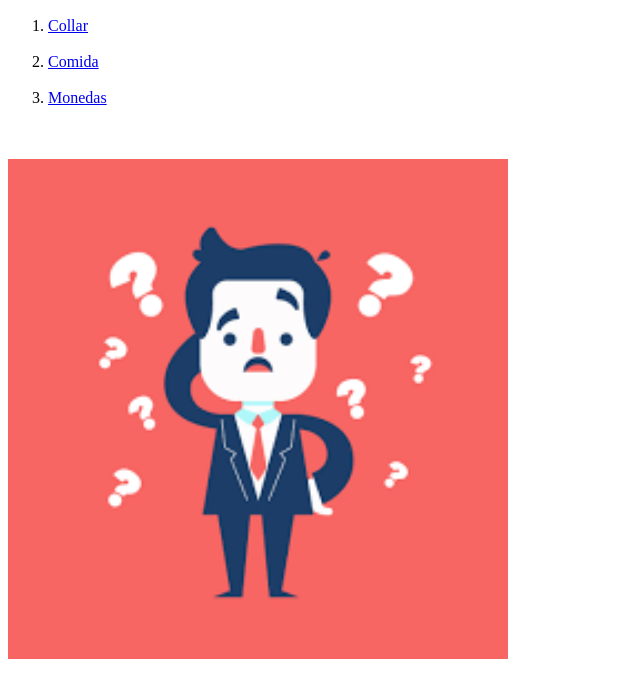
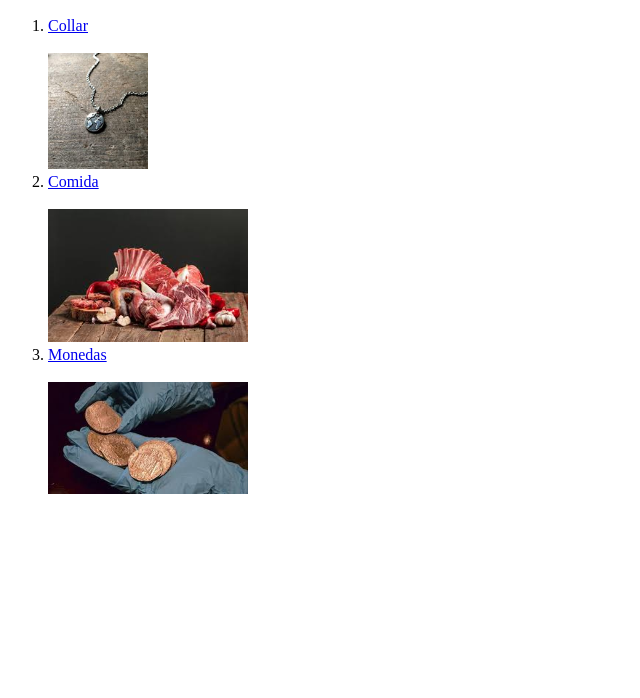
Before and after one commit to JhanGenderson/Aventuragrafica, a plain HTML site: page Collar/index.html in a window 1280 px wide. Shown: the part 50-748 px from the top of the page, without its empty margins (0-640 px from the left). Drawn offline with Linux system fonts and the light colour scheme.

Commit message:
nuevos cambios

```diff
--- a/Collar/index.html
+++ b/Collar/index.html
@@ -13,15 +13,17 @@
         <ol>
         <li><a href="collar.html">Collar</a></li>
         <br>
+        <img src="./imagenes/collarperdido.jpg" width="100px">
+        <br>
         <li><a href="comida.html">Comida</a></li>
+        <br>
+        <img src="./imagenes/comidadeoso.jpg" width="200px">
         <br>
         <li><a href="monedas.html">Monedas</a></li>
         <br>
+        <img src="./imagenes/devolvermoneda.jpg" width="200px">
+        <br>
     </ol>
     </section>
-    <br>
-    <img src="./imagenes/pregunta.png"
-        width="500px"
-    >
 </body>
 </html>
```
Also changed, not shown: Collar/imagenes/collarperdido.jpg (added).
